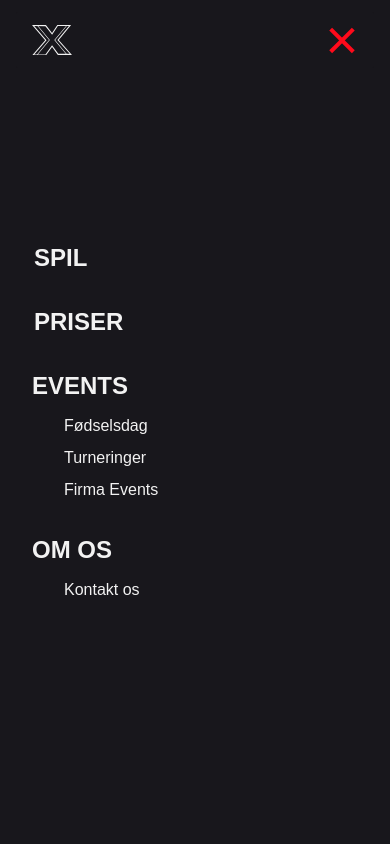
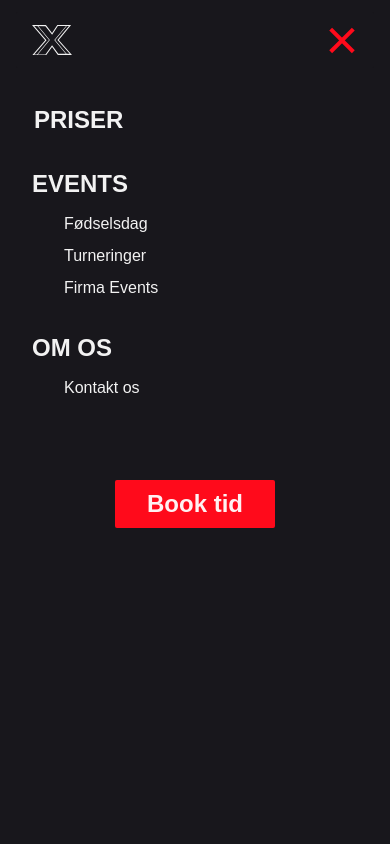
Before and after one commit to TobiasRoland123/next_level, a Next.js app: page / in a window 390 px wide. Shown: the top 844 px of the page. Built offline with nearby package versions, Linux system fonts and the light colour scheme.

Commit message:
added book tid button on mobile menu

```diff
--- a/src/components/Header/Header.tsx
+++ b/src/components/Header/Header.tsx
@@ -28,9 +28,9 @@ export const Header = ({ pageList }: HeaderProps) => {
   return (
     <>
       <div
-        className={` bg-primaryCol w-screen h-screen absolute top-0 transition-all md:hidden  ${
+        className={` bg-primaryCol w-screen h-screen absolute top-0 transition-all md:hidden   ${
           isOpen ? "right-0" : "right-full"
-        } flex  items-center`}
+        } flex flex-col mt-10`}
       >
         <ul className="flex mx-8 flex-col gap-8">
           {pageList.map((pages) => {
@@ -73,21 +73,16 @@ export const Header = ({ pageList }: HeaderProps) => {
             );
           })}
         </ul>
+
+        <div className="flex justify-center mt-20">
+          <Button className="text-2xl font-bold px-8 py-6">Book tid</Button>
+        </div>
       </div>
       <nav
         className={`mx-4  md:mx-6 my-3 backdrop-blur-sm ${
           isOpen ? "bg-primaryCol" : "bg-contrastCol/50"
-        } flex justify-between sticky top-2 items-center px-4 gap-6 rounded-sm md:py-2 md:bg-contrastCol/50`}
+        } flex justify-between sticky top-2 items-center px-4 gap-6 rounded-sm md:py-2 md:bg-contrastCol/50 max-w-screen-xl xl:mx-auto`}
       >
-        {/* <button
-          className="w-8 flex flex-col gap-2 justify-center items-center h-14 z-10 md:hidden"
-          onClick={ToggleMenu}
-        >
-          <span className={`h-1 bg-secondaryCol w-full ${isOpen && "translate-y-[0.4rem] rotate-45"}  transition-all	`}></span>
-          <span className={`h-1 bg-secondaryCol w-full ${isOpen && "hidden"}`}></span>
-          <span className={`h-1 bg-secondaryCol w-full ${isOpen && "translate-y-[-0.35rem] -rotate-45 "}  transition-all	`}></span>
-        </button> */}
-
         <div className=" flex gap-8 font-bold ">
           <a href="/">
             <svg
```
